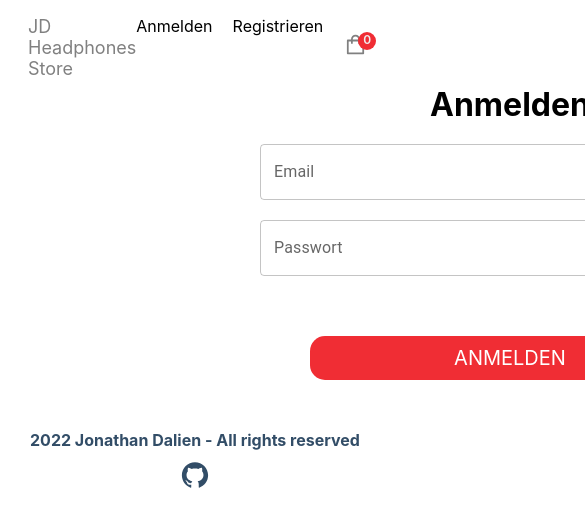
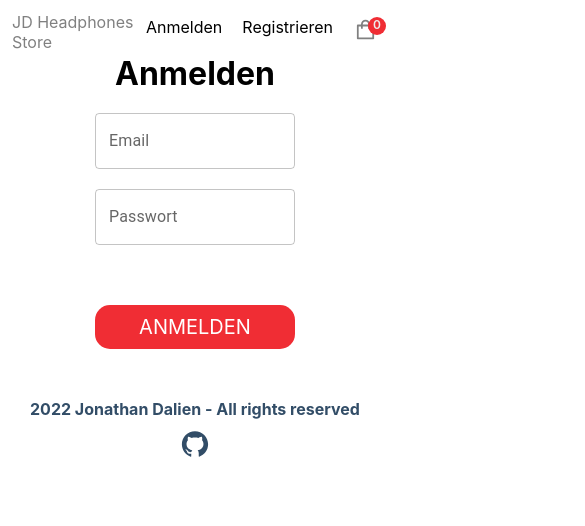
Before and after one commit to JonathanDalien/Ecommerce-Headphones, a Next.js app: page /login in a window 390 px wide. Shown: the top 526 px of the page, 585 px wide, since content can reach past the window. Built offline with nearby package versions, Linux system fonts and the light colour scheme; no server answers.

Commit message:
added media query

```diff
--- a/styles/globals.css
+++ b/styles/globals.css
@@ -727,7 +727,7 @@ span.text-red {
 }
 
 .login-container {
-  width: 1000px;
+  max-width: 1000px;
   display: flex;
   flex-direction: column;
   justify-content: center;
@@ -738,7 +738,6 @@ span.text-red {
 }
 
 .login-form {
-  vertical-align: middle;
   display: flex;
   flex-direction: column;
   gap: 20px;
@@ -751,6 +750,11 @@ span.text-red {
 }
 
 @media screen and (max-width:800px) {
+
+  .login-form {
+    width: 200px;
+  }
+
   .hero-banner-container {
     height: 560px;
   }
@@ -929,4 +933,15 @@ span.text-red {
     width: 300px;
     margin: auto;
   }
+
+  .navbar-container {
+    margin: 2px 2px;
+    display: flex;
+    align-items: center;
+  }
+
+  .logo {
+    font-size: 16px;
+    text-align: start
+  }
 }
```
